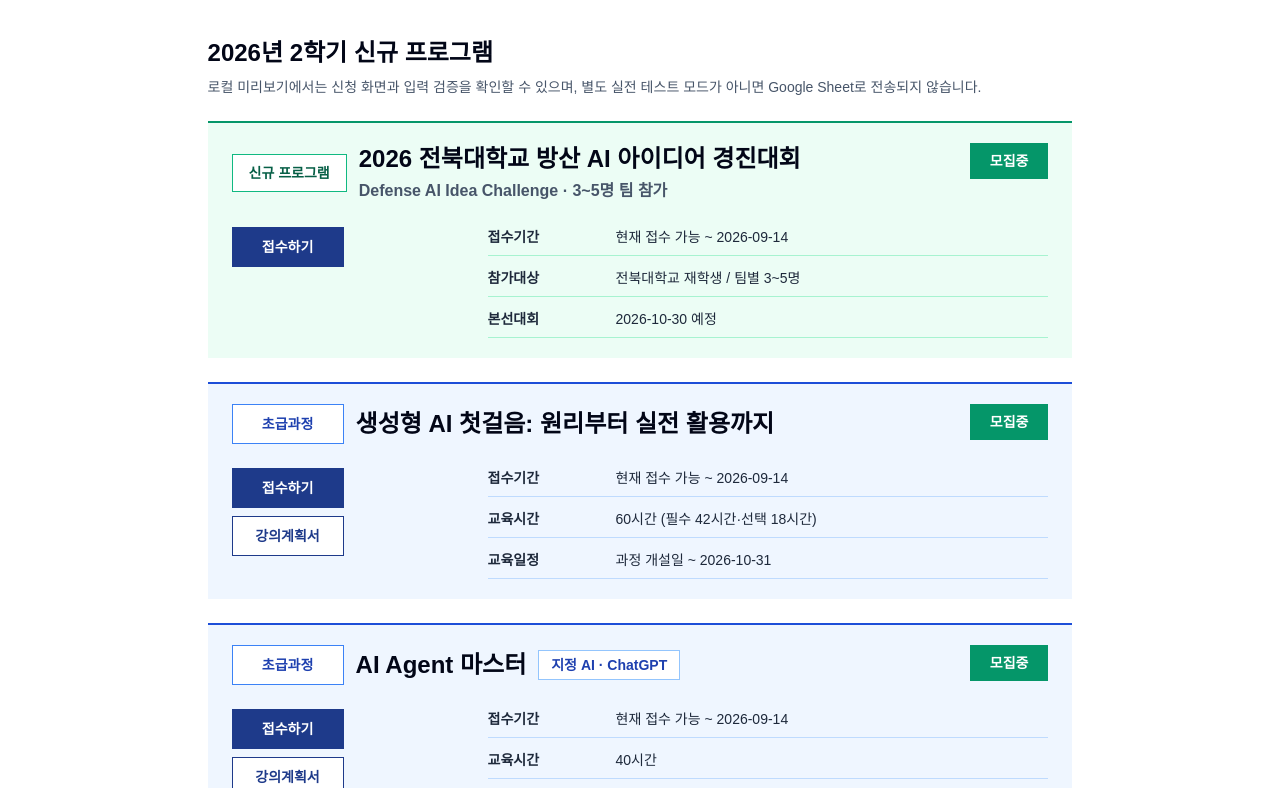
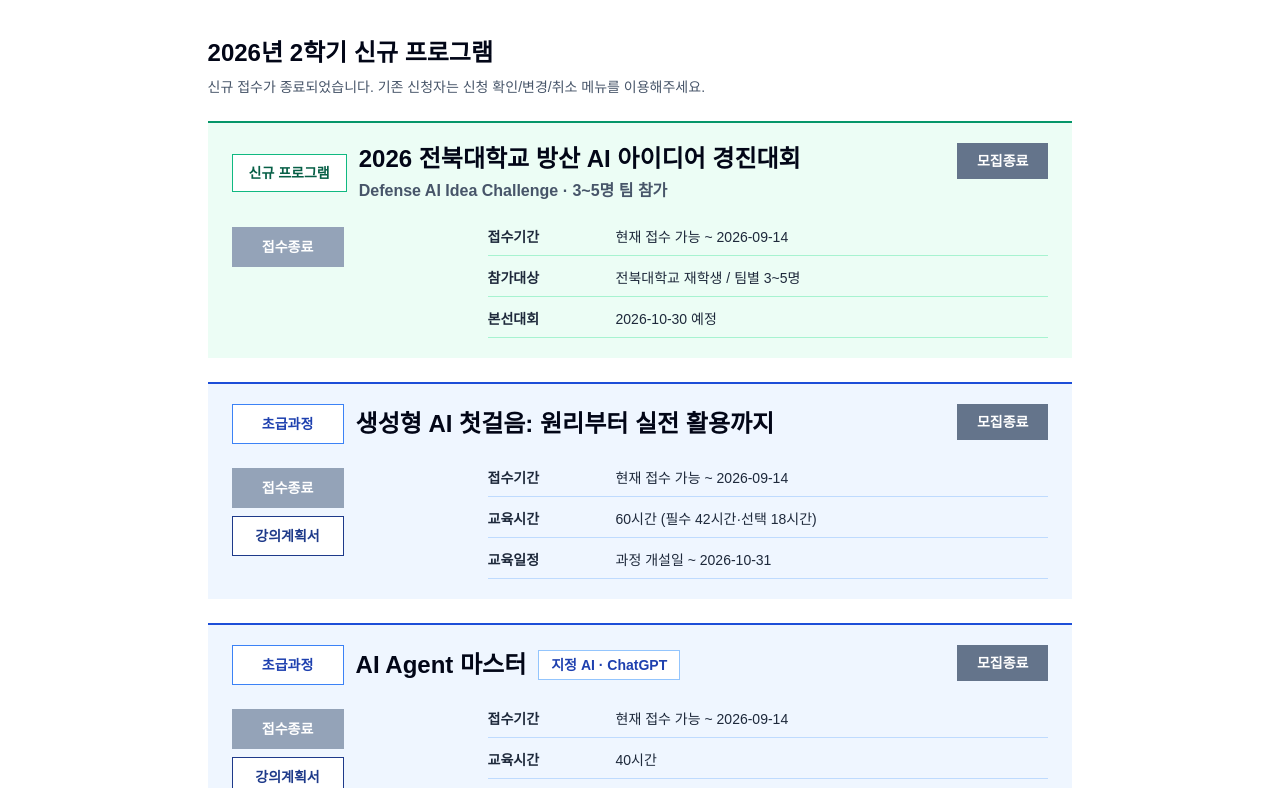
Before and after one commit to das-lab-jbnu/bootcamp-ai, a website: page apply/index.html in a window 1280 px wide. Shown: the part 162-950 px from the top of the page. Drawn offline with nearby package versions, Linux system fonts and the light colour scheme.

Commit message:
feat: 신규 접수 마감 및 통합관리 동기화

```diff
--- a/apply/index.html
+++ b/apply/index.html
@@ -24,7 +24,7 @@
         <section class="mt-10 space-y-6" aria-labelledby="new-programs-title">
           <div>
             <h2 class="mt-1 text-2xl font-black text-slate-950" id="new-programs-title">2026년 2학기 신규 프로그램</h2>
-            <p class="mt-2 text-sm text-slate-600" id="new-programs-guidance">접수 일정이 확정되면 프로그램별 접수 화면이 활성화됩니다.</p>
+            <p class="mt-2 text-sm text-slate-600" id="new-programs-guidance">신규 접수가 종료되었습니다. 기존 신청자는 신청 확인/변경/취소 메뉴를 이용해주세요.</p>
           </div>
 
           <article class="border-t-2 border-emerald-600 bg-emerald-50 px-4 py-5 md:px-6">
@@ -36,10 +36,10 @@
                   <p class="mt-1 text-base font-semibold text-slate-600">Defense AI Idea Challenge · 3~5명 팀 참가</p>
                 </div>
               </div>
-              <span class="inline-flex w-fit items-center bg-slate-500 px-5 py-2 text-sm font-semibold text-white" data-local-application-status>모집예정</span>
+              <span class="inline-flex w-fit items-center bg-slate-500 px-5 py-2 text-sm font-semibold text-white" data-local-application-status>모집종료</span>
             </div>
             <div class="mt-6 grid gap-4 md:grid-cols-[240px_minmax(0,1fr)] md:items-start">
-              <button class="inline-flex h-10 w-28 cursor-not-allowed items-center justify-center bg-slate-400 px-4 text-sm font-semibold text-white" type="button" disabled aria-disabled="true" data-local-application-link="./application.html?program=idea-contest">접수예정</button>
+              <button class="inline-flex h-10 w-28 cursor-not-allowed items-center justify-center bg-slate-400 px-4 text-sm font-semibold text-white" type="button" disabled aria-disabled="true" data-local-application-link="./application.html?program=idea-contest">접수종료</button>
               <div class="grid gap-3 md:max-w-xl">
                 <div class="grid grid-cols-[128px_1fr] items-center border-b border-emerald-200 pb-2">
                   <span class="text-sm font-semibold text-slate-800">접수기간</span>
@@ -63,11 +63,11 @@
                 <span class="inline-flex h-10 w-28 items-center justify-center border border-blue-500 bg-white px-4 text-sm font-semibold text-blue-800">초급과정</span>
                 <h3 class="text-2xl font-bold text-slate-950">생성형 AI 첫걸음: 원리부터 실전 활용까지</h3>
               </div>
-              <span class="inline-flex w-fit items-center bg-slate-500 px-5 py-2 text-sm font-semibold text-white" data-local-application-status>모집예정</span>
+              <span class="inline-flex w-fit items-center bg-slate-500 px-5 py-2 text-sm font-semibold text-white" data-local-application-status>모집종료</span>
             </div>
             <div class="mt-6 grid gap-4 md:grid-cols-[240px_minmax(0,1fr)] md:items-start">
               <div class="flex w-28 flex-col gap-2">
-                <button class="inline-flex h-10 w-full cursor-not-allowed items-center justify-center bg-slate-400 px-4 text-sm font-semibold text-white" type="button" disabled aria-disabled="true" data-local-application-link="./application.html?program=generative-ai">접수예정</button>
+                <button class="inline-flex h-10 w-full cursor-not-allowed items-center justify-center bg-slate-400 px-4 text-sm font-semibold text-white" type="button" disabled aria-disabled="true" data-local-application-link="./application.html?program=generative-ai">접수종료</button>
                 <a class="inline-flex h-10 w-full items-center justify-center border border-blue-900 bg-white px-4 text-sm font-semibold text-blue-900 hover:bg-blue-50" href="../curriculum/syllabi/초급프로그램_LLM_생성형AI_강의계획서.html" target="_blank" rel="noopener noreferrer" aria-label="생성형 AI 첫걸음: 원리부터 실전 활용까지 강의계획서">강의계획서</a>
               </div>
               <div class="grid gap-3 md:max-w-xl">
@@ -85,11 +85,11 @@
                 <h3 class="text-2xl font-bold text-slate-950">AI Agent 마스터</h3>
                 <span class="inline-flex w-fit items-center border border-blue-300 bg-white px-3 py-1 text-sm font-bold text-blue-800">지정 AI · ChatGPT</span>
               </div>
-              <span class="inline-flex w-fit items-center bg-slate-500 px-5 py-2 text-sm font-semibold text-white" data-local-application-status>모집예정</span>
+              <span class="inline-flex w-fit items-center bg-slate-500 px-5 py-2 text-sm font-semibold text-white" data-local-application-status>모집종료</span>
             </div>
             <div class="mt-6 grid gap-4 md:grid-cols-[240px_minmax(0,1fr)] md:items-start">
               <div class="flex w-28 flex-col gap-2">
-                <button class="inline-flex h-10 w-full cursor-not-allowed items-center justify-center bg-slate-400 px-4 text-sm font-semibold text-white" type="button" disabled aria-disabled="true" data-local-application-link="./application.html?program=ai-agent">접수예정</button>
+                <button class="inline-flex h-10 w-full cursor-not-allowed items-center justify-center bg-slate-400 px-4 text-sm font-semibold text-white" type="button" disabled aria-disabled="true" data-local-application-link="./application.html?program=ai-agent">접수종료</button>
                 <a class="inline-flex h-10 w-full items-center justify-center border border-blue-900 bg-white px-4 text-sm font-semibold text-blue-900 hover:bg-blue-50" href="../curriculum/syllabi/AI_Agent_마스터_강의계획서.html" target="_blank" rel="noopener noreferrer" aria-label="AI Agent 마스터 강의계획서">강의계획서</a>
               </div>
               <div class="grid gap-3 md:max-w-xl">
@@ -107,11 +107,11 @@
                 <h3 class="text-2xl font-bold text-slate-950">바이브코딩 입문</h3>
                 <span class="inline-flex w-fit items-center border border-blue-300 bg-white px-3 py-1 text-sm font-bold text-blue-800">지정 AI · Claude</span>
               </div>
-              <span class="inline-flex w-fit items-center bg-slate-500 px-5 py-2 text-sm font-semibold text-white" data-local-application-status>모집예정</span>
+              <span class="inline-flex w-fit items-center bg-slate-500 px-5 py-2 text-sm font-semibold text-white" data-local-application-status>모집종료</span>
             </div>
             <div class="mt-6 grid gap-4 md:grid-cols-[240px_minmax(0,1fr)] md:items-start">
               <div class="flex w-28 flex-col gap-2">
-                <button class="inline-flex h-10 w-full cursor-not-allowed items-center justify-center bg-slate-400 px-4 text-sm font-semibold text-white" type="button" disabled aria-disabled="true" data-local-application-link="./application.html?program=vibe-coding">접수예정</button>
+                <button class="inline-flex h-10 w-full cursor-not-allowed items-center justify-center bg-slate-400 px-4 text-sm font-semibold text-white" type="button" disabled aria-disabled="true" data-local-application-link="./application.html?program=vibe-coding">접수종료</button>
                 <a class="inline-flex h-10 w-full items-center justify-center border border-blue-900 bg-white px-4 text-sm font-semibold text-blue-900 hover:bg-blue-50" href="../curriculum/syllabi/바이브코딩_입문_강의계획서.html" target="_blank" rel="noopener noreferrer" aria-label="바이브코딩 입문 강의계획서">강의계획서</a>
               </div>
               <div class="grid gap-3 md:max-w-xl">
--- a/assets/js/application-list.js
+++ b/assets/js/application-list.js
@@ -5,13 +5,30 @@
   const applicationsOpen = Boolean(
     window.BOOTCAMP_CONFIG && window.BOOTCAMP_CONFIG.applicationsOpen
   );
-  if (!applicationsOpen && !isLocalPreview) return;
   const currentParameters = new URLSearchParams(window.location.search);
   const liveTestRequested = currentParameters.get("liveTest") === "1";
   const testKey = currentParameters.get("testKey") || "";
   const liveTestMode = liveTestRequested && testKey.length >= 20;
 
   const guidance = document.querySelector("#new-programs-guidance");
+  if (!applicationsOpen) {
+    if (guidance) {
+      guidance.textContent =
+        "신규 접수가 종료되었습니다. 기존 신청자는 신청 확인/변경/취소 메뉴를 이용해주세요.";
+    }
+    document.querySelectorAll("[data-local-application-status]").forEach((status) => {
+      status.textContent = "모집종료";
+      status.classList.remove("bg-emerald-600");
+      status.classList.add("bg-slate-500");
+    });
+    document.querySelectorAll("[data-local-application-link]").forEach((button) => {
+      button.textContent = "접수종료";
+      button.disabled = true;
+      button.setAttribute("aria-disabled", "true");
+    });
+    return;
+  }
+
   if (guidance) {
     guidance.textContent = liveTestMode
       ? "로컬 실전 테스트 모드입니다. 제출하면 실제 Google Sheet에 저장되고 접수 확인 이메일이 발송됩니다."
--- a/assets/js/config.js
+++ b/assets/js/config.js
@@ -1,5 +1,5 @@
 window.BOOTCAMP_CONFIG = {
-  applicationsOpen: true,
+  applicationsOpen: false,
   appsScriptEndpoints: {
     production: "https://script.google.com/macros/s/AKfycbzeUIxoYLxWC8_X0KJ4DPCP70DXp6cmuYXBRHya6bFX7qUXFzqOxmk7tw6Cq1J0ADN0/exec",
     development: "https://script.google.com/macros/s/PASTE_DEV_DEPLOYMENT_ID/exec"
```
Also changed, not shown: assets/js/application.js (+6 -11 lines), 1 other file.
